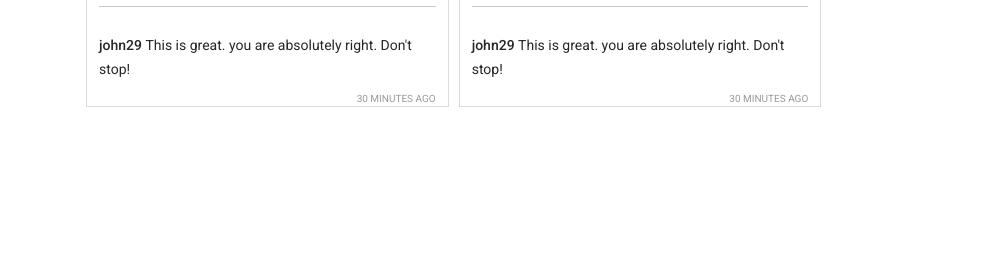
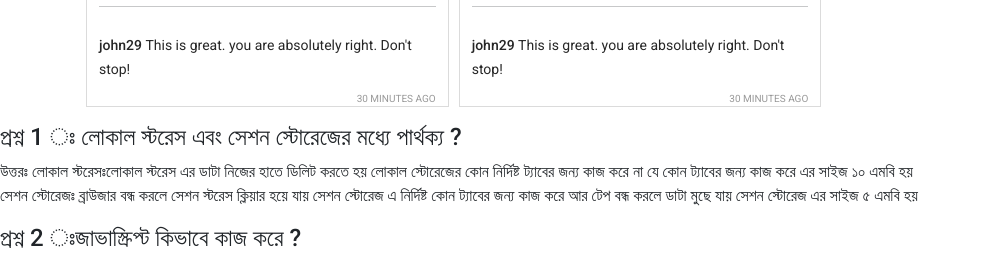
Before and after one commit to saiful298/package-moving-other-page, a plain HTML site: page index.html in a window 1280 px wide. Shown: the part 1425-1686 px from the top of the page, without its empty margins (0-981 px from the left). Before the commit the page ends 1548 px from the top, so only its background shows below. Drawn offline with nearby package versions, Linux system fonts and the light colour scheme.

Commit message:
some code update

```diff
--- a/index.html
+++ b/index.html
@@ -77,6 +77,17 @@
                 <h1>Reported posts</h1>
             </div>
         </main>
+        <section>
+            <div>
+                <h4>প্রশ্ন 1 ঃ লোকাল স্টরেস এবং সেশন স্টোরেজের মধ্যে পার্থক্য ?</h4>
+                <p>উত্তরঃ লোকাল স্টরেসঃলোকাল স্টরেস এর ডাটা নিজের হাতে ডিলিট করতে হয় লোকাল স্টোরেজের কোন নির্দিষ্ট ট্যাবের জন্য কাজ করে না যে কোন ট্যাবের জন্য কাজ করে এর সাইজ ১০ এমবি হয় <br>
+                     সেশন স্টোরেজঃ ব্রাউজার  বন্ধ করলে সেশন স্টরেস ক্লিয়ার হয়ে যায়  সেশন স্টোরেজ এ  নির্দিষ্ট কোন ট্যাবের জন্য কাজ করে আর টেপ বন্ধ করলে ডাটা মুছে যায় সেশন স্টোরেজ এর সাইজ ৫ এমবি হয়
+                    </p>
+            </div>
+            <div>
+                <h4>প্রশ্ন 2 ঃজাভাস্ক্রিপ্ট কিভাবে কাজ করে ?</h4>
+            </div>
+        </section>
         <footer></footer>
 
         <!-- add javascript  file  -->
```
